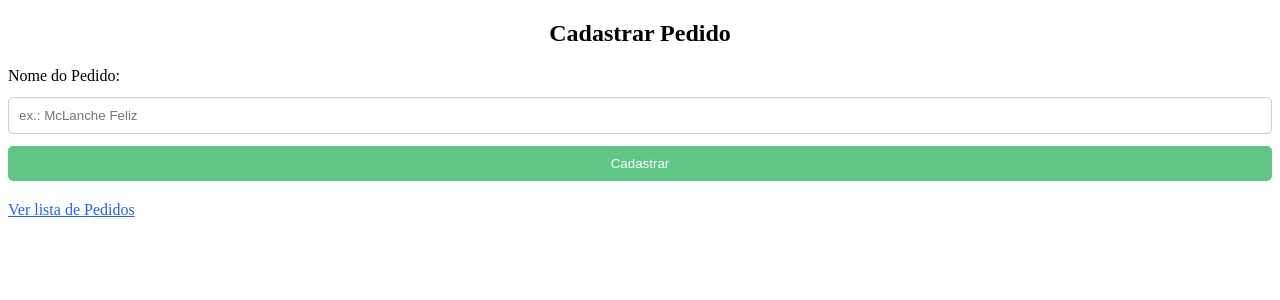
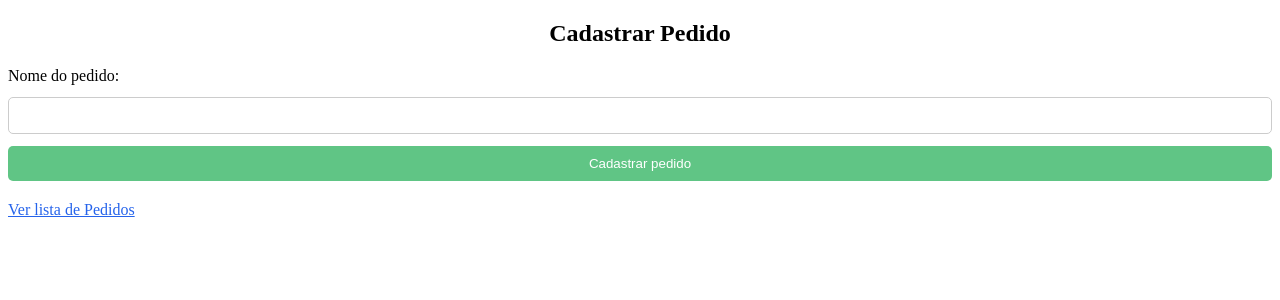
Before and after one commit to Saah-code/AC2_PROGRAMACAO_WEB, an Angular app in the folder AC2/: page /cadastro in a window 1280 px wide. Shown: the top 300 px of the page. Built offline with nearby package versions, Linux system fonts and the light colour scheme.

Commit message:
Update cadastrar-pedido.html

```diff
--- a/AC2/src/app/Components/cadastrar-pedido/cadastrar-pedido.html
+++ b/AC2/src/app/Components/cadastrar-pedido/cadastrar-pedido.html
@@ -1,16 +1,18 @@
 <h2> Cadastrar Pedido </h2>
 
-<form (ngSubmit) ="cadastrar()">
+<form (ngSubmit)="cadastrar()">
+  <label for="nomePedido">Nome do pedido:</label>
 
-    <label for="nomePedido"> Nome do Pedido: </label>
-    <input
-      type="text"
-      id= "nomePedido"
-      name= "nomePedido"
-      [(ngModel)]="nomePedido"
-      placeholder="ex.: McLanche Feliz" required
-      >
-    <button type="submit">Cadastrar</button>
+  <input
+    id="nomePedido"
+    type="text"
+    name="nomePedido"
+    [(ngModel)]="nomePedido"
+    required
+  />
+
+  <button type="submit">Cadastrar pedido</button>
 </form>
 
+
 <a routerLink="/lista">Ver lista de Pedidos</a>
```
